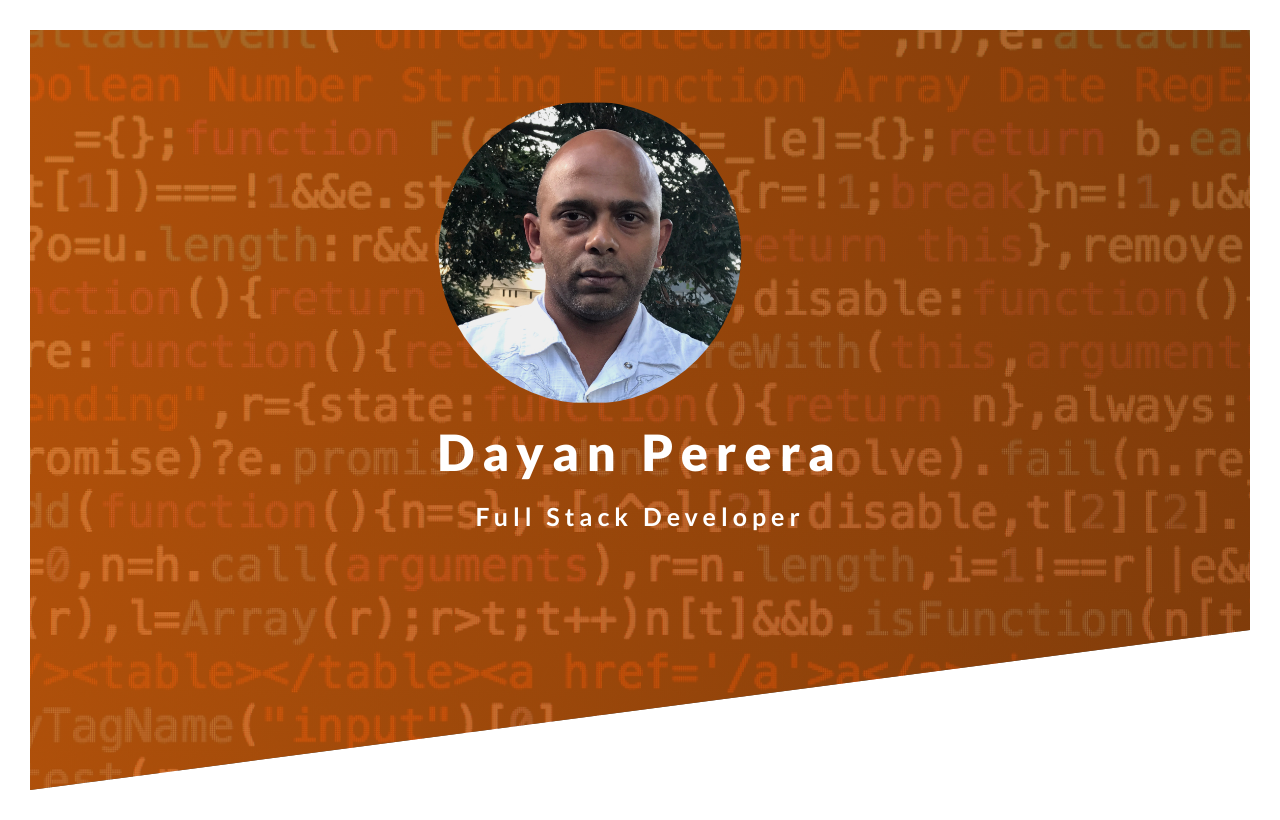
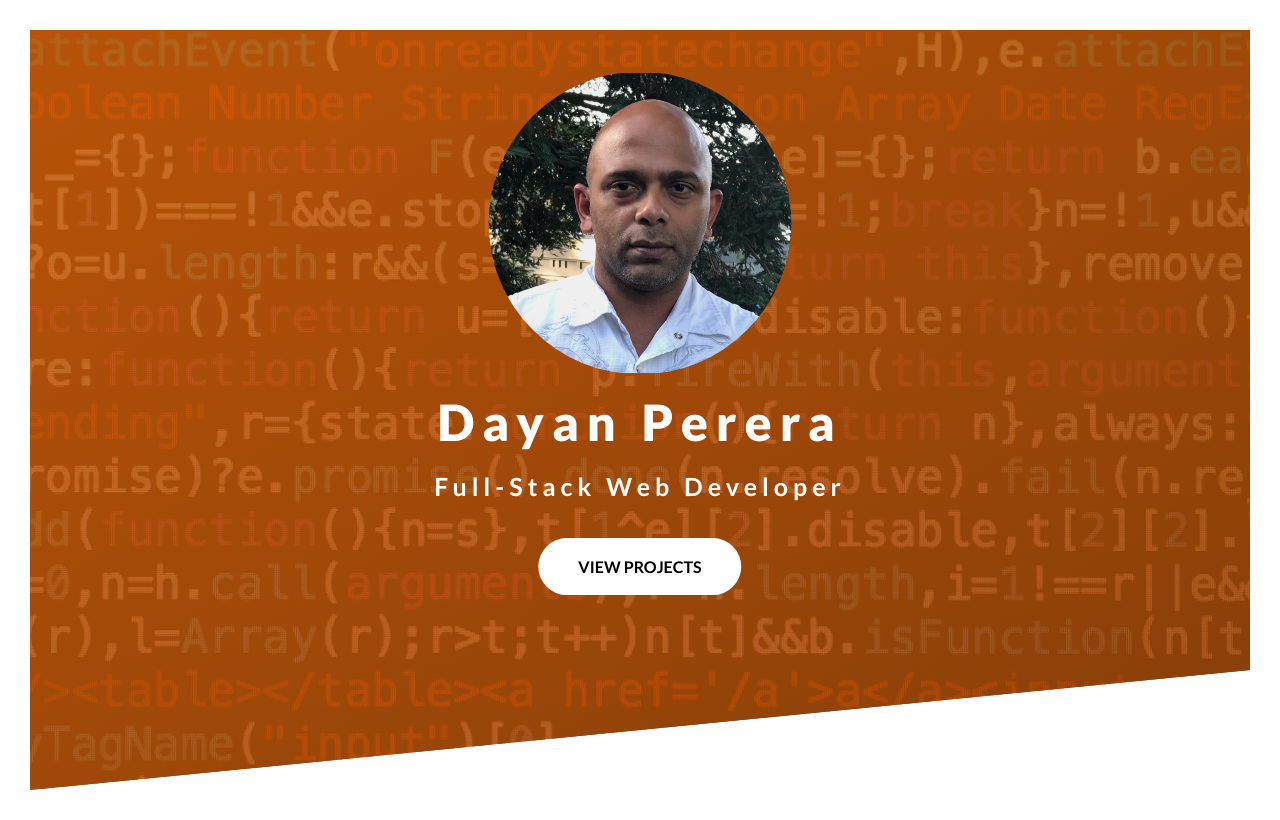
Before and after one commit to dnperera/Responsive-Portfolio, a plain HTML site: page index.html in a window 1280 px wide. Drawn offline with Linux system fonts and the light colour scheme.

Commit message:
Add view project button and animate

```diff
--- a/css/style.css
+++ b/css/style.css
@@ -18,13 +18,17 @@ body {
 
 .header {
 	height: 95vh;
-	/*background-image: linear-gradient(to right, rgb(242, 127, 41, 0.8), rgb(181, 87, 18, 0.8)),
-		url(../images/portfolio-header.jpg);*/
-	background-image: linear-gradient(to right, rgb(211, 92, 4, 0.8), rgb(153, 67, 4, 0.8)),
+	background-image: linear-gradient(
+			to right bottom,
+			rgba(211, 92, 4, 0.85),
+			rgba(153, 67, 4, 0.85)
+		),
 		url(../images/portfolio-header.jpg);
 	background-size: cover;
-	background-position: center;
-	clip-path: polygon(0 0, 100% 0, 100% 75vh, 0 100%);
+	background-position: top;
+	-webkit-clip-path: polygon(0 0, 100% 0, 100% 80vh, 0 100%);
+	clip-path: polygon(0 0, 100% 0, 100% 80vh, 0 100%);
+	position: relative;
 }
 
 .profile-box {
@@ -32,6 +36,7 @@ body {
 	top: 40%;
 	left: 50%;
 	transform: translate(-50%, -50%);
+	text-align: center;
 }
 
 .profile-photo {
@@ -42,6 +47,8 @@ body {
 
 .heading-primary {
 	color: #fff;
+	backface-visibility: hidden;
+	margin-bottom: 30px;
 }
 
 .heading-primary-main {
@@ -49,6 +56,10 @@ body {
 	font-size: 50px;
 	font-weight: 900;
 	letter-spacing: 8px;
+
+	animation-name: moveInLeft;
+	animation-duration: 3s;
+	animation-timing-function: ease-out;
 }
 
 .heading-primary-sub {
@@ -56,5 +67,65 @@ body {
 	font-size: 25px;
 	font-weight: 700;
 	letter-spacing: 5px;
-	text-align: center;
+	animation: moveInRight 3s ease-out;
+	/*	animation-name: moveInLeft;
+	animation-duration: 3s;
+	animation-timing-function: ease-out;*/
 }
+
+@keyframes moveInLeft {
+	0% {
+		opacity: 0;
+		transform: translateX(-100px);
+	}
+
+	80% {
+		transform: translateX(20px);
+	}
+
+	100% {
+		opacity: 1;
+		transform: translateX(0);
+	}
+}
+
+@keyframes moveInRight {
+	0% {
+		opacity: 0;
+		transform: translateX(100px);
+	}
+
+	80% {
+		transform: translateX(-20px);
+	}
+
+	100% {
+		opacity: 1;
+		transform: translateX(0);
+	}
+}
+
+.btn:link,
+.btn:visited {
+	text-transform: uppercase;
+	text-decoration: none;
+	padding: 15px 40px;
+	display: inline-block;
+	border-radius: 100px;
+	font-weight: 700;
+	transition: all 0.3s;
+}
+
+.btn:hover {
+	transform: translateY(-4px);
+	box-shadow: 0 15px 25px rgba(0, 0, 0, 0.6);
+}
+.btn:active {
+	transform: translateY(-2px);
+	box-shadow: 0 5px 10px rgba(0, 0, 0, 0.3);
+}
+
+.btn-white {
+	background-color: #fff;
+	color: #000000;
+}
--- a/index.html
+++ b/index.html
@@ -16,8 +16,10 @@
 			<img src="images/dayan-perera.jpg" alt="Dayan Perera,Full Stack Web Developer" class="profile-photo">
 			<h1 class="heading-primary">
 				<span class="heading-primary-main">Dayan Perera</span>
-				<span class="heading-primary-sub">Full Stack Developer</span>
+				<span class="heading-primary-sub">Full-Stack Web Developer</span>
 			</h1>
+			<a href="#" class="btn btn-white">View Projects
+			</a>
 		</div>
 
 	</header><!-- /header -->
```
